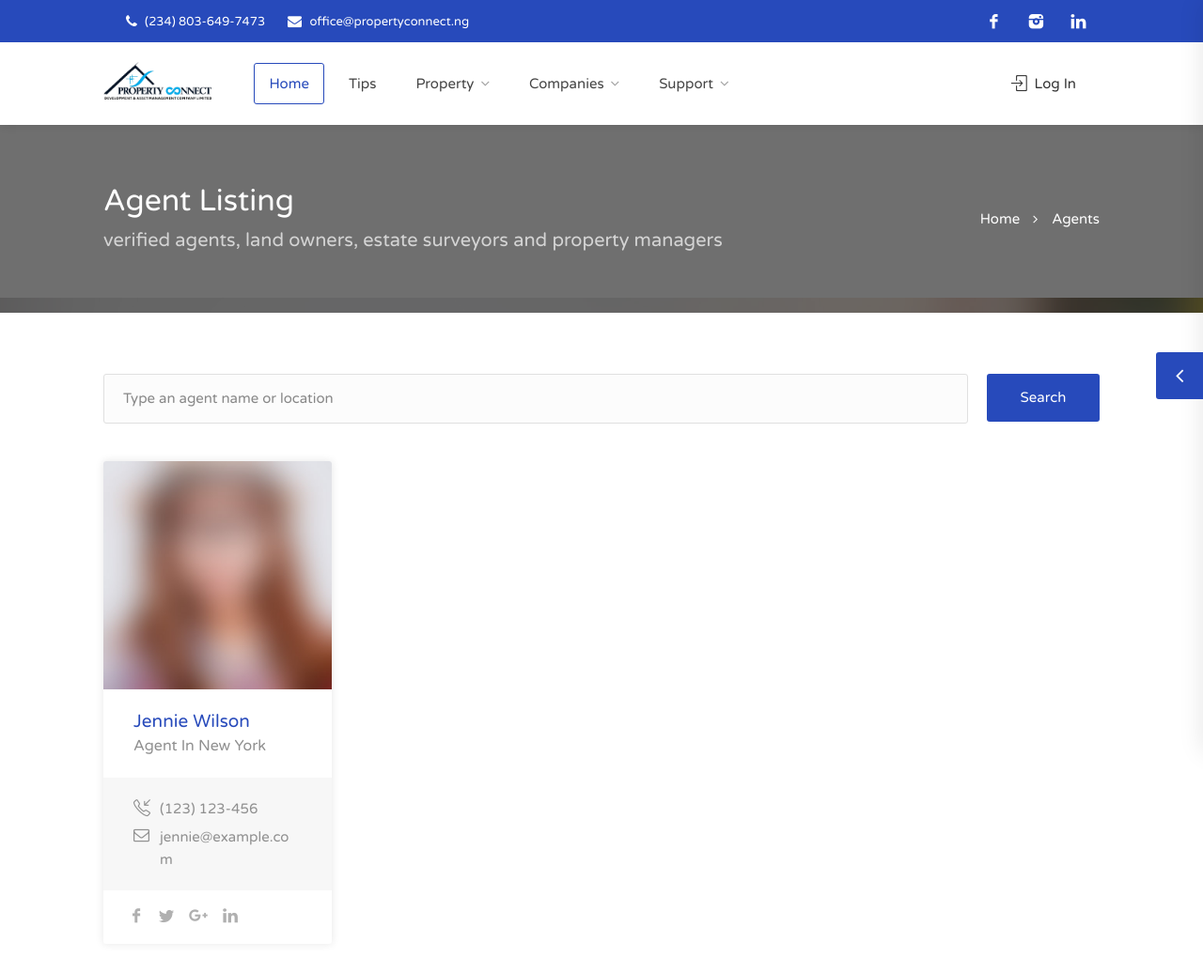
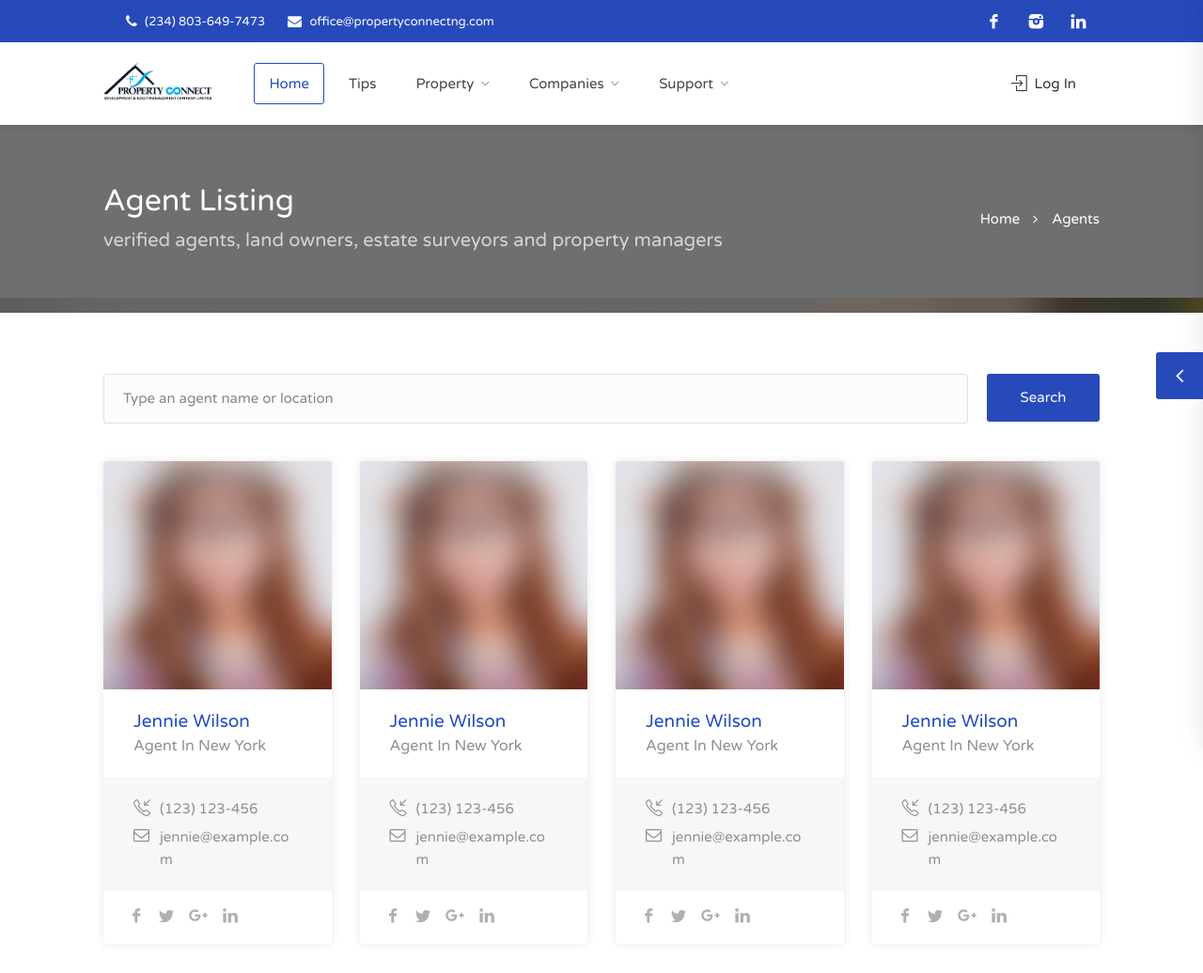
Before and after one commit to david-jerry/propertyconnect, a Django app: template afriproperty/templates/users/agents_list.html in a window 1280 px wide. Shown: the whole page at 94% size. Run offline with Django 3.2, Linux system fonts and the light colour scheme; the template is opened without the code that fills it, so the values that code supplies are empty; some libraries are stand-ins or nearby versions; some web fonts are replaced.

Commit message:
fixed all pending errors

```diff
--- a/afriproperty/core/views.py
+++ b/afriproperty/core/views.py
@@ -42,7 +42,7 @@ def contact_view(request):
             html_message = render_to_string('email/support_mail.html', {'message': message, 'from_email': from_email, 'subject': subject})
 
             try:
-                send_mail(subject, result_message, from_email, ['office@propertyconnect.ng'], html_message=html_message, fail_silently=False)
+                send_mail(subject, result_message, from_email, ['office@propertyconnectng.com'], html_message=html_message, fail_silently=False)
                 messages.success(request, "Your enquiry has been sent successfully")
             except BadHeaderError:
                 messages.error(request, "There was an error sending yout email at the moment, please try again later.")
--- a/afriproperty/templates/pages/base_form.html
+++ b/afriproperty/templates/pages/base_form.html
@@ -35,7 +35,7 @@
 			<div class="office-address">
 				<h3>Our Office</h3>
 				<ul>
-					<li>422 Monrovian Cresent,</li>
+					<li>22 Monrovia Cresent,</li>
 					<li>Wuse II, Abuja, Nigeria 904101.</li>
 					<li>Phone <a class="text-warning" href="tel://+2348036497473"> (234) 803-649-7473</a> </li>
 				</ul>
--- a/afriproperty/templates/snippets/footer.html
+++ b/afriproperty/templates/snippets/footer.html
@@ -41,7 +41,7 @@
 				<div class="text-widget">
 					<span>22 Monrovian Cresent, Wuse II 904101, Abuja, Nigeria.</span> <br>
 					Phone: <span> <a href="tel://+2348036497473"> (234) 803-649-7473</a> </span><br>
-					E-Mail: <span> <a href="mailto://office@propertyconnect.ng"> office@propertyconnect.ng</a>
+					E-Mail: <span> <a href="mailto://office@propertyconnectng.com"> office@propertyconnectng.com</a>
 					</span><br>
 				</div>
 
--- a/afriproperty/templates/snippets/nav.html
+++ b/afriproperty/templates/snippets/nav.html
@@ -41,7 +41,9 @@
 						<li><a href="#">Companies</a>
 							<ul>
 								<li><a href="{% url 'users:agents' %}">Property Agents</a></li>
+								{% if request.user.is_superuser %}
 								<li><a href="{% url 'users:companies' %}">Property Companies</a></li>
+								{% endif %}
 							</ul>
 						</li>
 						<li><a href="#">Support</a>
--- a/afriproperty/templates/snippets/topbar.html
+++ b/afriproperty/templates/snippets/topbar.html
@@ -15,7 +15,7 @@
                     </div>
                 </li>
                 <li><i class="fa fa-phone"></i> <a href="tel://+2348036497473"> (234) 803-649-7473</a> </li>
-                <li><i class="fa fa-envelope"></i> <a href="mailto://office@propertyconnect.ng">office@propertyconnect.ng</a></li>
+                <li><i class="fa fa-envelope"></i> <a href="mailto://office@propertyconnectng.com">office@propertyconnectng.com</a></li>
             </ul>
 
         </div>
--- a/afriproperty/templates/users/agents_list.html
+++ b/afriproperty/templates/users/agents_list.html
@@ -102,15 +102,117 @@
 						<div class="agent">
 
 							<div class="agent-avatar">
-								<a href="agent-page.html">
-									<img src="images/agent-02.jpg" alt="">
+								<a href="">
+									<img src="{% static 'images/agent-02.jpg' %}" alt="">
 									<span class="view-profile-btn">View Profile</span>
 								</a>
 							</div>
 
 							<div class="agent-content">
 								<div class="agent-name">
-									<h4><a href="agent-page.html">Jennie Wilson</a></h4>
+									<h4><a href="">Jennie Wilson</a></h4>
+									<span>Agent In New York</span>
+								</div>
+
+								<ul class="agent-contact-details">
+									<li><i class="sl sl-icon-call-in"></i>(123) 123-456</li>
+									<li><i class="fa fa-envelope-o "></i><a href="#">jennie@example.com</a></li>
+								</ul>
+
+								<ul class="social-icons">
+									<li><a class="facebook" href="#"><i class="icon-facebook"></i></a></li>
+									<li><a class="twitter" href="#"><i class="icon-twitter"></i></a></li>
+									<li><a class="gplus" href="#"><i class="icon-gplus"></i></a></li>
+									<li><a class="linkedin" href="#"><i class="icon-linkedin"></i></a></li>
+								</ul>
+								<div class="clearfix"></div>
+							</div>
+
+						</div>
+					</div>
+					<!-- Agent / End -->
+					<!-- Agent -->
+					<div class="grid-item col-lg-3 col-md-4 col-sm-6 col-xs-12">
+						<div class="agent">
+
+							<div class="agent-avatar">
+								<a href="">
+									<img src="{% static 'images/agent-02.jpg' %}" alt="">
+									<span class="view-profile-btn">View Profile</span>
+								</a>
+							</div>
+
+							<div class="agent-content">
+								<div class="agent-name">
+									<h4><a href="">Jennie Wilson</a></h4>
+									<span>Agent In New York</span>
+								</div>
+
+								<ul class="agent-contact-details">
+									<li><i class="sl sl-icon-call-in"></i>(123) 123-456</li>
+									<li><i class="fa fa-envelope-o "></i><a href="#">jennie@example.com</a></li>
+								</ul>
+
+								<ul class="social-icons">
+									<li><a class="facebook" href="#"><i class="icon-facebook"></i></a></li>
+									<li><a class="twitter" href="#"><i class="icon-twitter"></i></a></li>
+									<li><a class="gplus" href="#"><i class="icon-gplus"></i></a></li>
+									<li><a class="linkedin" href="#"><i class="icon-linkedin"></i></a></li>
+								</ul>
+								<div class="clearfix"></div>
+							</div>
+
+						</div>
+					</div>
+					<!-- Agent / End -->
+					<!-- Agent -->
+					<div class="grid-item col-lg-3 col-md-4 col-sm-6 col-xs-12">
+						<div class="agent">
+
+							<div class="agent-avatar">
+								<a href="">
+									<img src="{% static 'images/agent-02.jpg' %}" alt="">
+									<span class="view-profile-btn">View Profile</span>
+								</a>
+							</div>
+
+							<div class="agent-content">
+								<div class="agent-name">
+									<h4><a href="">Jennie Wilson</a></h4>
+									<span>Agent In New York</span>
+								</div>
+
+								<ul class="agent-contact-details">
+									<li><i class="sl sl-icon-call-in"></i>(123) 123-456</li>
+									<li><i class="fa fa-envelope-o "></i><a href="#">jennie@example.com</a></li>
+								</ul>
+
+								<ul class="social-icons">
+									<li><a class="facebook" href="#"><i class="icon-facebook"></i></a></li>
+									<li><a class="twitter" href="#"><i class="icon-twitter"></i></a></li>
+									<li><a class="gplus" href="#"><i class="icon-gplus"></i></a></li>
+									<li><a class="linkedin" href="#"><i class="icon-linkedin"></i></a></li>
+								</ul>
+								<div class="clearfix"></div>
+							</div>
+
+						</div>
+					</div>
+					<!-- Agent / End -->
+					<!-- Agent -->
+					<div class="grid-item col-lg-3 col-md-4 col-sm-6 col-xs-12">
+						<div class="agent">
+
+							<div class="agent-avatar">
+								<a href="">
+									<img src="{% static 'images/agent-02.jpg' %}" alt="">
+									<span class="view-profile-btn">View Profile</span>
+								</a>
+							</div>
+
+							<div class="agent-content">
+								<div class="agent-name">
+									<h4><a href="">Jennie Wilson</a></h4>
 									<span>Agent In New York</span>
 								</div>
 
--- a/config/settings/base.py
+++ b/config/settings/base.py
@@ -15,7 +15,7 @@ ROOT_DIR = Path(__file__).resolve(strict=True).parent.parent.parent
 APPS_DIR = ROOT_DIR / "afriproperty"
 env = environ.Env()
 
-READ_DOT_ENV_FILE = env.bool("DJANGO_READ_DOT_ENV_FILE", default=False)
+READ_DOT_ENV_FILE = env.bool("DJANGO_READ_DOT_ENV_FILE", default=True)
 if READ_DOT_ENV_FILE:
     # OS environment variables take precedence over variables from .env
     env.read_env(str(ROOT_DIR / ".env"))
@@ -203,9 +203,6 @@ MIDDLEWARE = [
     "django.middleware.common.BrokenLinkEmailsMiddleware",
     "django.middleware.clickjacking.XFrameOptionsMiddleware",
 ]
-
-if DEBUG:
-    MIDDLEWARE_CLASSES = MIDDLEWARE
 
 # STATIC
 # ------------------------------------------------------------------------------
```
Also changed, not shown: app.json (added, +28 -0 lines), 3 other files.
